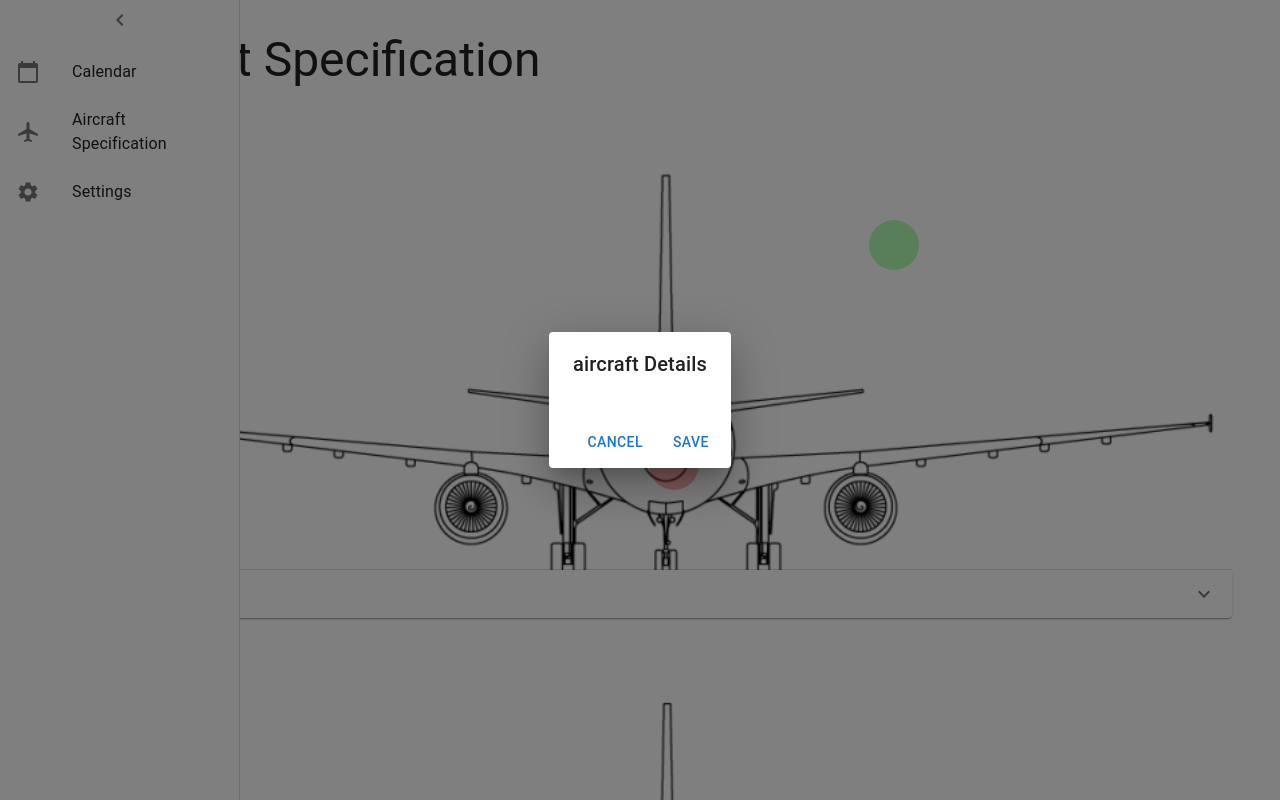
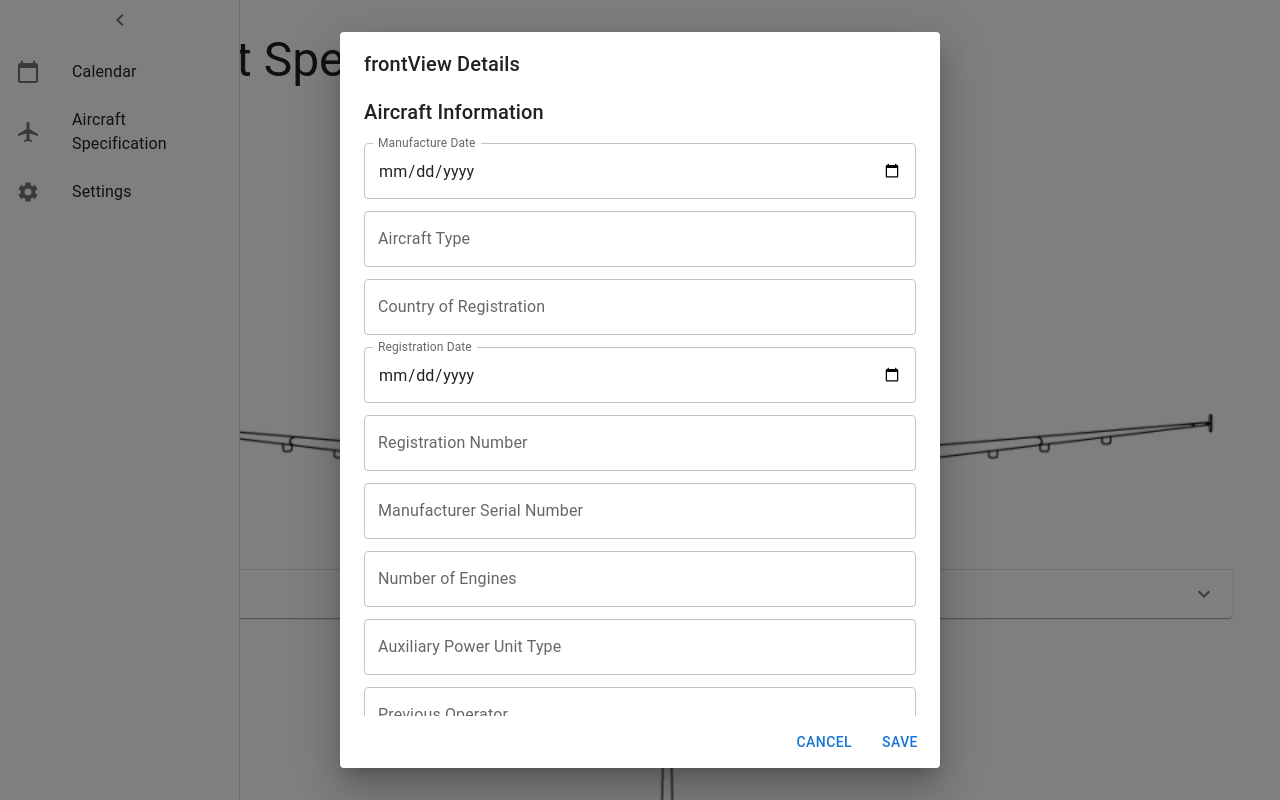
Before and after one commit to SimasDei/react-calendar-prototype, a React (Vite) app: page /aircraft-specification in a window 1280 px wide. Both pictures are taken after a click on the element 674 px from the left and 465 px from the top of the page. Shown: the top 800 px of the page. Built offline with nearby package versions, Linux system fonts and the light colour scheme.

Commit message:
add sub section forms to interactive map

```diff
--- a/src/AircraftSpec/AircraftSpecification.tsx
+++ b/src/AircraftSpec/AircraftSpecification.tsx
@@ -11,12 +11,14 @@ import { FormData, sectionMapping, specificationFields, viewMaps } from './speci
 const AircraftSpecification: React.FC = () => {
   const [open, setOpen] = useState(false);
   const [selectedSection, setSelectedSection] = useState<string>('');
+  const [selectedSubSection, setSelectedSubSection] = useState<string | undefined>(undefined);
   const [formData, setFormData] = useState<Record<string, FormData>>({});
 
-  const handleSectionClick = (section: string) => {
+  const handleSectionClick = (section: string, subSection?: string) => {
     setSelectedSection(section);
+    setSelectedSubSection(subSection);
+    setOpen(true);
     console.log('🚀 ~ formData:', formData);
-    setOpen(true);
   };
 
   const handleClose = () => {
@@ -34,9 +36,9 @@ const AircraftSpecification: React.FC = () => {
     }));
   };
 
-  const renderFields = (section: string) => {
-    return (
-      sectionMapping[section]?.map((fieldKey) => {
+  const renderFields = (section: string, subsection?: string) => {
+    const fieldsToRender = subsection ? [subsection] : sectionMapping[section] || [];
+    return fieldsToRender.map((fieldKey) => {
       const sectionFields = specificationFields[fieldKey];
       return (
         <Box key={fieldKey} sx={{ marginBottom: 4 }}>
@@ -57,8 +59,7 @@ const AircraftSpecification: React.FC = () => {
           ))}
         </Box>
       );
-      }) || []
-    );
+    });
   };
 
   const views = [
@@ -80,13 +81,20 @@ const AircraftSpecification: React.FC = () => {
           title={view.title}
           imageSrc={view.imageSrc}
           map={viewMaps[view.section]}
-          onAreaClick={(area) => handleSectionClick(area.id!)}
+          onAreaClick={(area) => handleSectionClick(view.section, area.id)}
           renderFields={renderFields}
           section={view.section}
         />
       ))}
 
-      <FormModal open={open} onClose={handleClose} title={selectedSection} renderFields={renderFields} section={selectedSection} />
+      <FormModal
+        open={open}
+        onClose={handleClose}
+        title={selectedSection}
+        renderFields={renderFields}
+        section={selectedSection}
+        subsection={selectedSubSection}
+      />
     </Container>
   );
 };
--- a/src/AircraftSpec/FormModal.tsx
+++ b/src/AircraftSpec/FormModal.tsx
@@ -5,15 +5,16 @@ interface FormModalProps {
   open: boolean;
   onClose: () => void;
   title: string;
-  renderFields: (section: string) => JSX.Element[];
+  renderFields: (section: string, subsection?: string) => JSX.Element[];
   section: string;
+  subsection?: string;
 }
 
-const FormModal: React.FC<FormModalProps> = ({ open, onClose, title, renderFields, section }) => {
+const FormModal: React.FC<FormModalProps> = ({ open, onClose, title, renderFields, section, subsection }) => {
   return (
     <Dialog open={open} onClose={onClose}>
       <DialogTitle>{title} Details</DialogTitle>
-      <DialogContent>{renderFields(section)}</DialogContent>
+      <DialogContent>{renderFields(section, subsection)}</DialogContent>
       <DialogActions>
         <Button onClick={onClose}>Cancel</Button>
         <Button onClick={onClose}>Save</Button>
```
Lines whose indentation alone changed are shown as unchanged.
